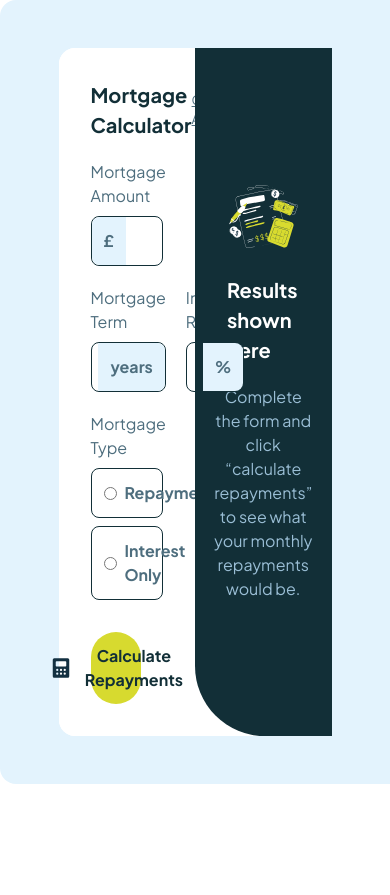
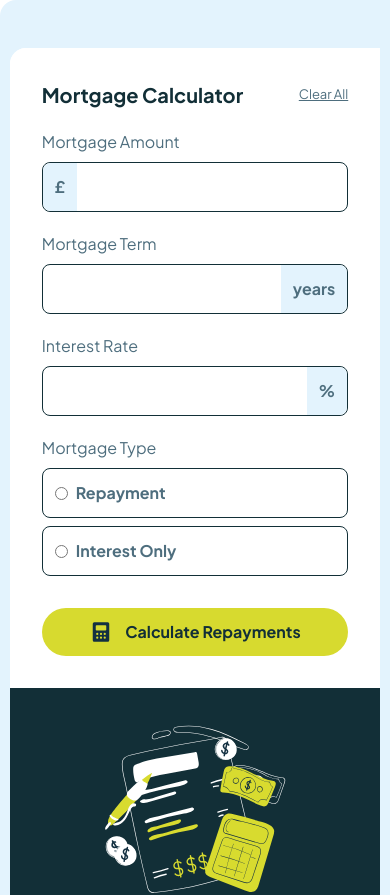
Before and after one commit to SajeedAninda/Mortgage-Repayment-Calculator, a React (Vite) app: page / in a window 390 px wide. Shown: the top 895 px of the page. Before the commit the page ends 844 px from the top, so only its background shows below. Built offline with nearby package versions, Linux system fonts and the light colour scheme.

Commit message:
Made responsive

```diff
--- a/src/Components/Calculator.jsx
+++ b/src/Components/Calculator.jsx
@@ -86,8 +86,8 @@ const Calculator = () => {
 
     return (
         <div className='bg-[#e3f3fd] h-fit flex w-full mx-auto rounded-l-2xl py-12'>
-            <div className='w-[70%] mx-auto flex bg-white rounded-l-2xl'>
-                <div className='calcDiv w-[50%] h-full bg-white rounded-l-2xl p-8'>
+            <div className='w-[95%] lg:w-[70%] mx-auto flex flex-col lg:flex-row bg-white rounded-l-2xl'>
+                <div className='calcDiv w-full lg:w-[50%] h-full bg-white rounded-l-2xl p-8'>
                     <div className='w-full flex justify-between items-center'>
                         <h2 className='text-[20px] text-[#122f37] font-bold'>Mortgage Calculator</h2>
                         <p className='text-[#4E6E7E] text-[13px] underline hover:text-[#122f37] cursor-pointer' onClick={handleClearAll}>Clear All</p>
@@ -112,7 +112,7 @@ const Calculator = () => {
                                 </div>
 
                             </div>
-                            <div className='mt-5 flex justify-between gap-5'>
+                            <div className='mt-5 flex flex-col lg:flex-row justify-between gap-5'>
                                 <div className='flex-1'>
                                     <label className='text-[16px] text-[#4E6E7E]' htmlFor="mortgageTerm">Mortgage Term</label>
                                     <div className='relative mt-2'>
@@ -189,14 +189,14 @@ const Calculator = () => {
                                     {selectedOptionError && <p className='text-[14px] mt-2 text-[#D73C37]'>{selectedOptionError}</p>}
                                 </div>
                             </div>
-                            <button type='submit' className='mt-8 py-3 w-[70%] rounded-[45px] text-[16px] font-bold text-[#122f37] flex justify-center items-center gap-3 bg-[#D7DA2F] hover:bg-[#DFE08A]'>
+                            <button type='submit' className='mt-8 py-3 w-full lg:w-[70%] rounded-[45px] text-[16px] font-bold text-[#122f37] flex justify-center items-center gap-3 bg-[#D7DA2F] hover:bg-[#DFE08A]'>
                                 <img src={calcImage} alt="" />
                                 Calculate Repayments
                             </button>
                         </form>
                     </div>
                 </div>
-                <div className='resultDiv w-[50%] h-full bg-[#122f37] p-8 rounded-bl-[70px]'>
+                <div className='resultDiv w-full lg:w-[50%] h-full bg-[#122f37] p-8 rounded-none lg:rounded-bl-[70px]'>
                     {monthlyPayment ? (
                         <>
                             <div>
```
